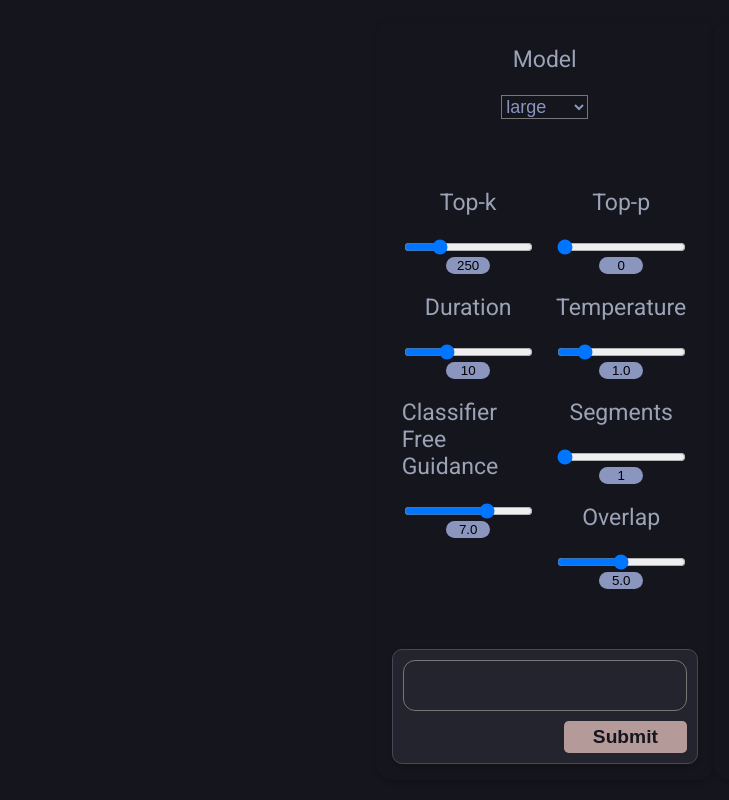
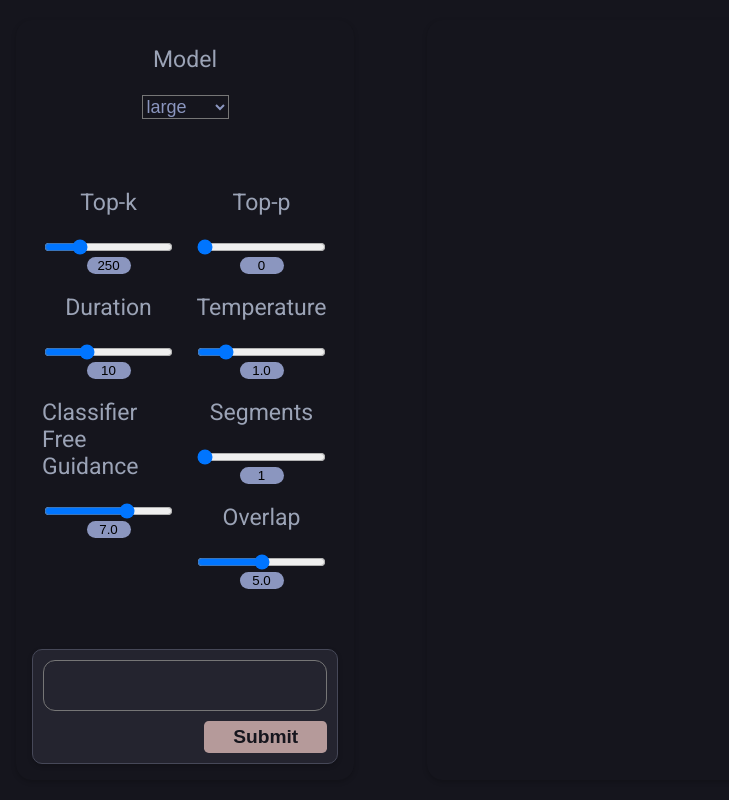
Before and after one commit to CoffeeVampir3/audiocraft-webui, a Flask app: page / in a window 1280 px wide. Shown: the whole page, without its empty margins (14-743 px from the left). Run offline with Flask 3, Linux system fonts and the light colour scheme; data that the repository does not hold is empty; some libraries are stand-ins or nearby versions.

Commit message:
Fixed style bug

```diff
--- a/static/main-style.css
+++ b/static/main-style.css
@@ -54,6 +54,7 @@ textarea {
     display: flex;
     justify-content: space-between;
     padding: 10px;
+    width: 100%
 }
 
 form {
```
